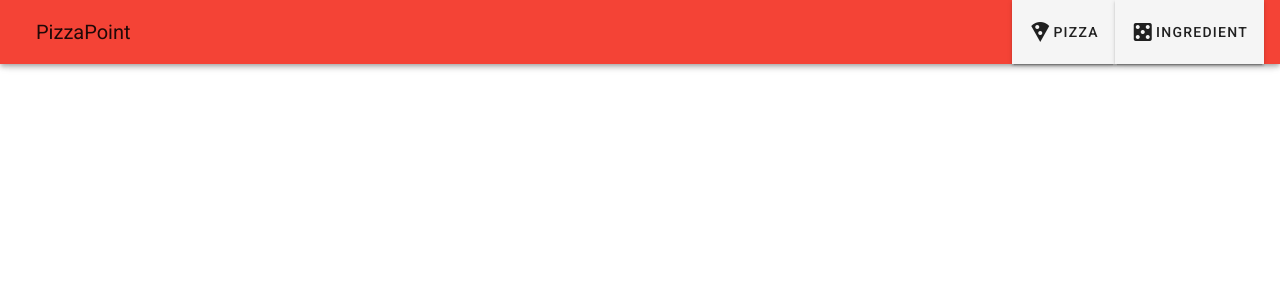
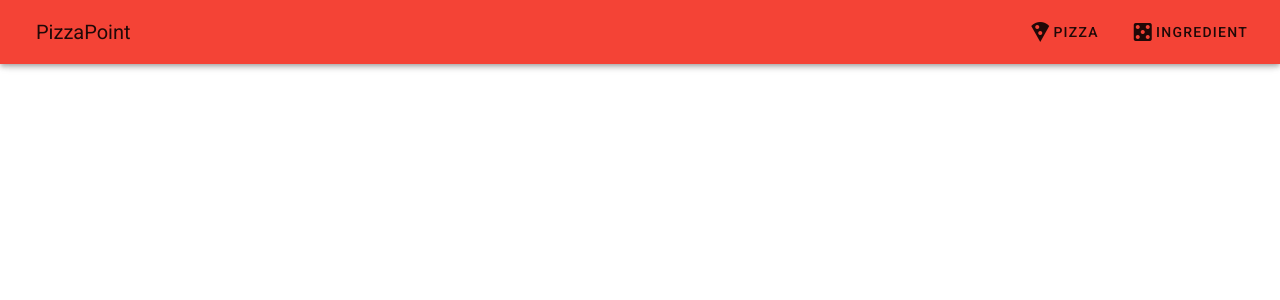
Before and after one commit to salekin01/PizzaPointApp, a Vue app: page / in a window 1280 px wide. Shown: the top 300 px of the page. Built offline with nearby package versions, Linux system fonts and the light colour scheme.

Commit message:
dynamic menu added and button fix in navbar

```diff
--- a/src/App.vue
+++ b/src/App.vue
@@ -4,16 +4,10 @@
         <!--side navbar-->
         <v-navigation-drawer v-model="sideNav" temporary>
             <v-list>
-                <v-list-item-group v-model="group">
+                <v-list-item-group v-model="group" v-for="item in menuItems" :key="item.title">
                     <v-list-item>
-                        <v-icon role="img">mdi-pizza</v-icon>
-                        Pizza
-                    </v-list-item>
-                </v-list-item-group>
-                <v-list-item-group>
-                    <v-list-item>
-                        <v-icon role="img">mdi-dice-5</v-icon>
-                        Ingredient
+                        <v-icon role="img">{{item.icon}}</v-icon>
+                        <v-list-item-title>{{item.title}}</v-list-item-title>
                     </v-list-item>
                 </v-list-item-group>
             </v-list>
@@ -28,13 +22,9 @@
             <v-toolbar-title>PizzaPoint</v-toolbar-title>
             <v-spacer></v-spacer>
             <v-toolbar-items class="hidden-xs-only">
-                <v-btn>
-                    <v-icon role="img">mdi-pizza</v-icon>
-                    Pizza
-                </v-btn>
-                <v-btn>
-                    <v-icon role="img">mdi-dice-5</v-icon>
-                    Ingredient
+                <v-btn text v-for="item in menuItems" :key="item.title">
+                    <v-icon role="img">{{item.icon}}</v-icon>
+                    {{item.title}}
                 </v-btn>
             </v-toolbar-items>
         </v-app-bar>
@@ -51,13 +41,16 @@
 
     export default {
         name: 'App',
-
         components: {
             //HelloWorld,
         },
 
         data: () => ({
             sideNav: false,
+            menuItems: [
+                { icon: 'mdi-pizza', title: 'Pizza'},
+                { icon: 'mdi-dice-5', title: 'Ingredient'}
+            ],
             icon: {
                 mdiMenu
             },
```
